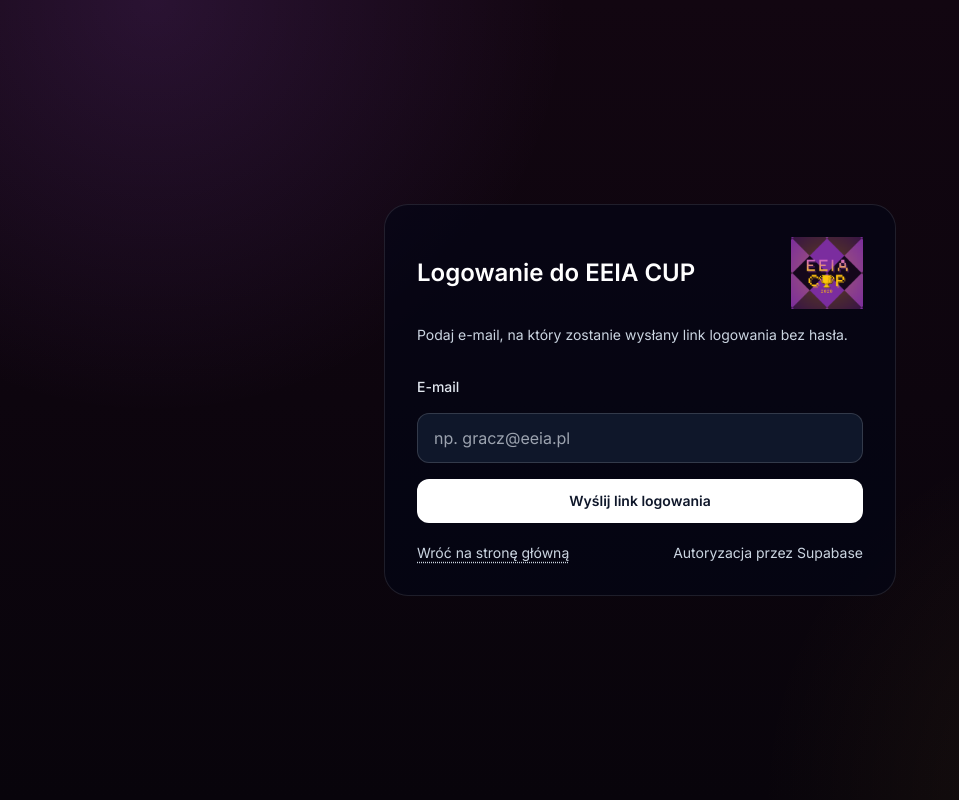
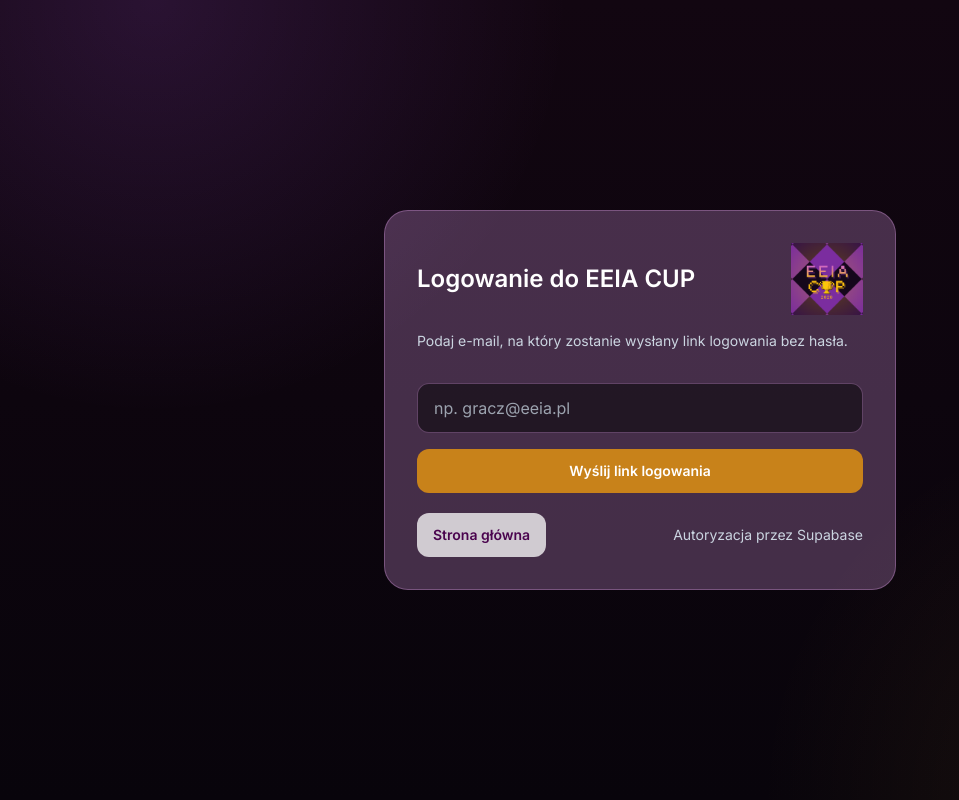
Before and after one commit to DorianPietruszewski/eeia-cup, a Next.js app: page /auth in a window 1280 px wide. Shown: the whole page, without its empty margins (0-959 px from the left). Built offline with nearby package versions, Linux system fonts and the light colour scheme; no server answers.

Commit message:
Zmiana strony logowania

```diff
--- a/src/app/auth/page.tsx
+++ b/src/app/auth/page.tsx
@@ -87,7 +87,7 @@
   return (
     <main className="min-h-screen px-4 py-8 sm:px-6">
       <div className="mx-auto flex min-h-[calc(100vh-4rem)] max-w-5xl items-center justify-center">
-        <section className="w-full max-w-lg rounded-3xl border border-white/10 bg-slate-950/60 p-6 sm:p-8">
+        <section className="w-full max-w-lg rounded-3xl bg-fuchsia-300/25 border border-fuchsia-300/30 p-6 sm:p-8">
           <div className="flex items-center justify-between gap-4">
             <h1 className="text-2xl font-semibold text-white">Logowanie do EEIA CUP</h1>
             <Image src="/images/logo-eeia-cup.png" alt="EEIA CUP" width={72} height={72} />
@@ -104,9 +104,9 @@
           ) : null}
 
           <form onSubmit={handleSubmit} className="mt-7 space-y-4">
-            <label className="block text-sm font-medium text-slate-200" htmlFor="email">
+            {/* <label className="block text-sm font-medium text-slate-200" htmlFor="email">
               E-mail
-            </label>
+            </label> */}
             <input
               id="email"
               type="email"
@@ -116,7 +116,7 @@
                 setError('');
                 setMessage('');
               }}
-              className="w-full rounded-xl border border-white/15 bg-slate-900 px-4 py-3 text-white outline-none transition focus:border-slate-300"
+              className="w-full rounded-xl border border-fuchsia-300/30 bg-black/50 px-4 py-3 text-white outline-none transition focus:border-fuchsia-300/25 focus:ring-1 focus:ring-fuchsia-300/25 focus:bg-black/60"
               placeholder="np. gracz@eeia.pl"
               autoComplete="email"
             />
@@ -127,15 +127,15 @@
             <button
               type="submit"
               disabled={loading || !hasConfig}
-              className="w-full rounded-xl bg-white px-4 py-3 text-sm font-semibold text-slate-900 transition hover:bg-slate-200"
+              className="w-full rounded-xl bg-amber-500/75 px-4 py-3 text-sm font-semibold text-white transition hover:border-fuchsia-300/25 hover:ring-1 hover:ring-fuchsia-300/25 hover:bg-black/60 hover:text-white "
             >
               {loading ? 'Wysyłanie...' : 'Wyślij link logowania'}
             </button>
           </form>
 
           <div className="mt-5 flex items-center justify-between text-sm text-slate-300">
-            <Link href="/" className="underline decoration-dotted underline-offset-4">
-              Wróć na stronę główną
+            <Link href="/" className="rounded-xl bg-white/75 px-4 py-3 text-sm font-semibold text-fuchsia-950 transition hover:border-fuchsia-300/25 hover:ring-1 hover:ring-fuchsia-300/25 hover:bg-black/60 hover:text-white">
+              Strona główna
             </Link>
             <span>Autoryzacja przez Supabase</span>
           </div>
```
